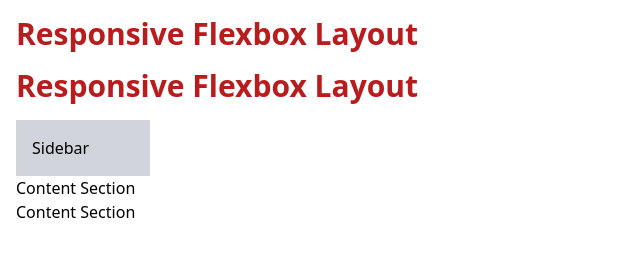
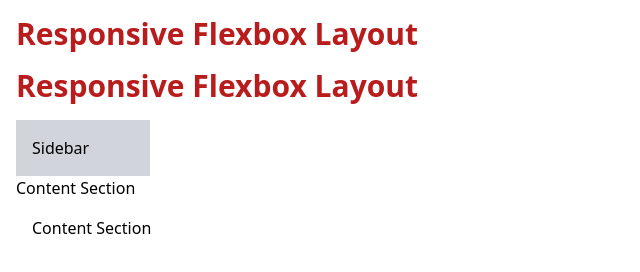
Before and after one commit to AloiceMakau/alx-intermediate-frontend, a plain HTML site: page 0x02-tailwind-css/4-flexbox_index.html in a window 1280 px wide. Shown: the whole page, without its empty margins (0-640 px from the left). Drawn offline with nearby package versions, Linux system fonts and the light colour scheme.

Commit message:
Update 4-flexbox_index.html
Updated  4-flexbox_index.html

```diff
--- a/0x02-tailwind-css/4-flexbox_index.html
+++ b/0x02-tailwind-css/4-flexbox_index.html
@@ -45,7 +45,7 @@
     <script src="https://cdn.tailwindcss.com"></script>
 </body>
 </html>
-        <section "w-2/3 bg-gray -500 p-4">Content Section</section>
+        <section class="w-2/3 bg-gray -500 p-4">Content Section</section>
     </main>
 
     <script src="https://cdn.tailwindcss.com"></script>
```
